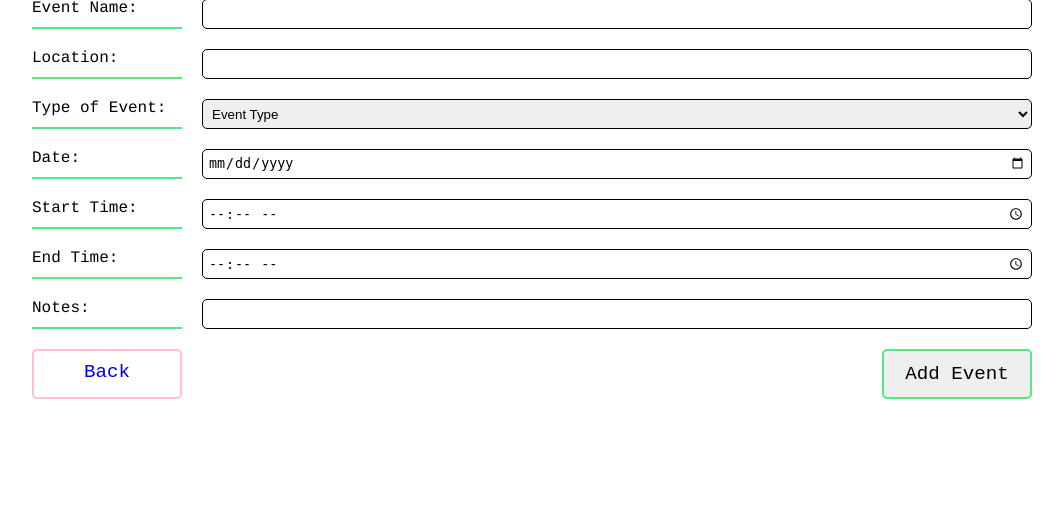
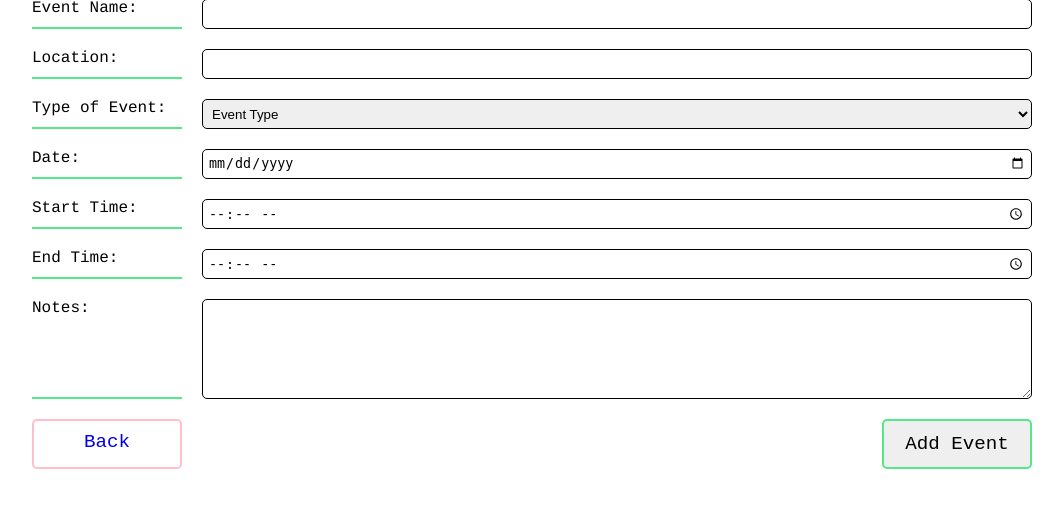
Before and after one commit to iO-Academy/AcademyPortal, a PHP site: page /templates/addEvent.phtml in a window 1280 px wide. Shown: the part 138-646 px from the top of the page, without its empty margins (108-1171 px from the left). Run offline with PHP 8.4, Linux system fonts and the light colour scheme.

Commit message:
notes input type changed as text area and styled accordingly

```diff
--- a/public/css/addEventPage.css
+++ b/public/css/addEventPage.css
@@ -62,3 +62,11 @@
 .adminPageButton:hover {
     background-color: #ffc0cb;
 }
+
+.notesWrapper {
+    height: 100px;
+}
+
+.notes {
+    height: 100%;
+}
--- a/templates/addEvent.phtml
+++ b/templates/addEvent.phtml
@@ -42,9 +42,9 @@
                     <label for="endTime" class="eventLabel">End Time: </label>
                     <input type="time" name="endTime" id="endTime" class="eventInput">
                 </div>
-                <div class="eventDataRow">
+                <div class="eventDataRow notesWrapper">
                     <label for="notes" class="eventLabel">Notes: </label>
-                    <input type="text" name="notes" id="notes" class="eventInput">
+                    <textarea type="text" name="notes" id="notes" class="eventInput notes"></textarea>
                 </div>
                 <div class="eventDataRow">
                     <a href="/admin" class="adminPageButton addEventPageButton">Back</a>
```
